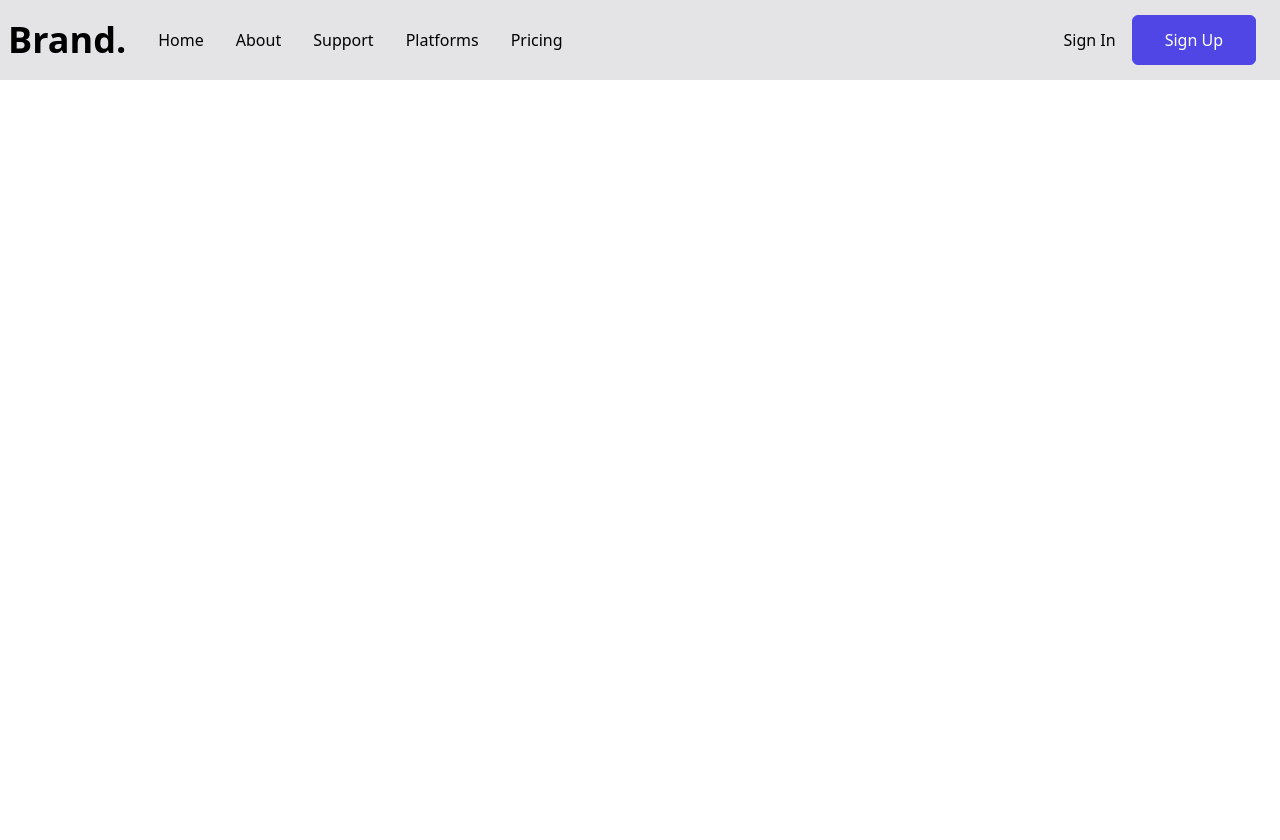
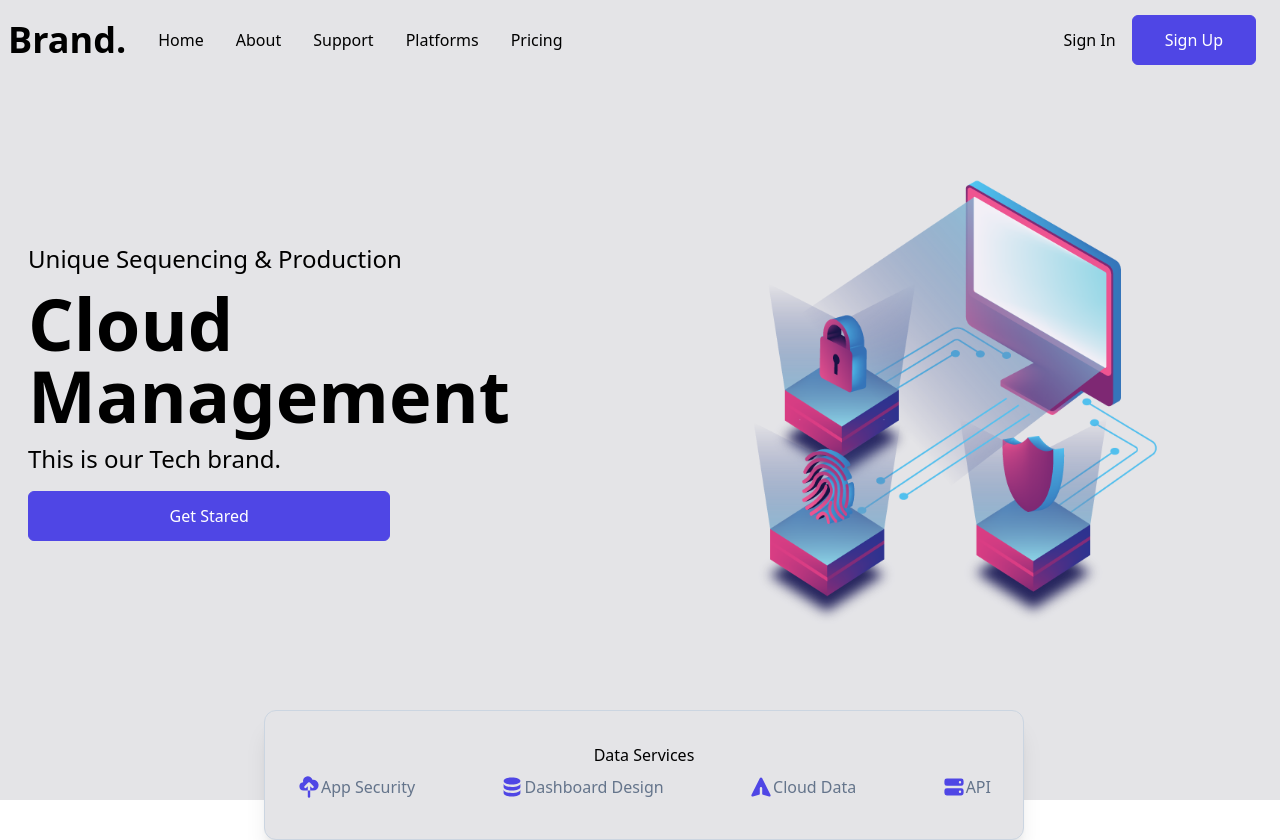
Before and after one commit to mizrmx/Cloud-app-react, a React (Create React App) app: page / in a window 1280 px wide. Before the commit the page ends 800 px from the top, so only its background shows below. Built offline with nearby package versions, Linux system fonts and the light colour scheme.

Commit message:
Update Hero

```diff
--- a/src/App.js
+++ b/src/App.js
@@ -1,10 +1,11 @@
-import Navbar from './components/Navbar'
-
+import Navbar from './components/Navbar';
+import Hero from './components/Hero';
 
 function App () {
   return (
     <>
-     <Navbar></Navbar>
+      <Navbar />
+      <Hero />
     </>
   );
 }
--- /dev/null
+++ b/src/components/Hero.jsx
@@ -0,0 +1,41 @@
+import React from "react";
+import {
+   CloudUploadIcon,
+   DatabaseIcon,
+   PaperAirplaneIcon,
+   ServerIcon,
+} from '@heroicons/react/solid'
+
+import bgImg from '../img/cyber-bg.png'
+
+const Hero = () => {
+    return (
+        <div className="w-full h-screen bg-zinc-200 flex flex-col justify-between">
+            <div className="grid md:grid-cols-2 max-w-[1240px] m-auto">
+                <div className="flex flex-col justify-center md:items-start w-full px-2 py-8">
+                   <p className="text-2xl">Unique Sequencing & Production</p>
+                   <h1 className="py-3 text-5xl md:text-7xl font-bold">Cloud Management</h1>
+                   <p className="text-2xl">This is our Tech brand.</p>
+                   <button className="py-3 px-6 sm:w-[60%] my-4">Get Stared</button>
+                </div>
+
+                <div>
+                    <img className="w-full" src={bgImg} alt="" />
+                </div>
+
+                <div className="absolute flex flex-col py-8 md:min-w-[760px] bottom-[-5%] mx-1 md:left-1/2
+                transform md:-translate-x-1/2 bg-zinc-200 border border-slate-300 rounded-xl text-center shadow-xl">
+                    <p>Data Services</p>
+                    <div className="flex justify-between flex-wrap px-4">
+                        <p className="flex px-4 py-2 text-slate-500"><CloudUploadIcon  className="h-6 text-indigo-600"/> App Security</p>
+                        <p className="flex px-4 py-2 text-slate-500"><DatabaseIcon className="h-6 text-indigo-600" /> Dashboard Design</p>
+                        <p className="flex px-4 py-2 text-slate-500"><PaperAirplaneIcon className="h-6 text-indigo-600" /> Cloud Data</p>
+                        <p className="flex px-4 py-2 text-slate-500"><ServerIcon className="h-6 text-indigo-600" /> API</p>
+                    </div>
+                </div>
+            </div>
+        </div>
+    )
+}
+
+export default Hero
```
